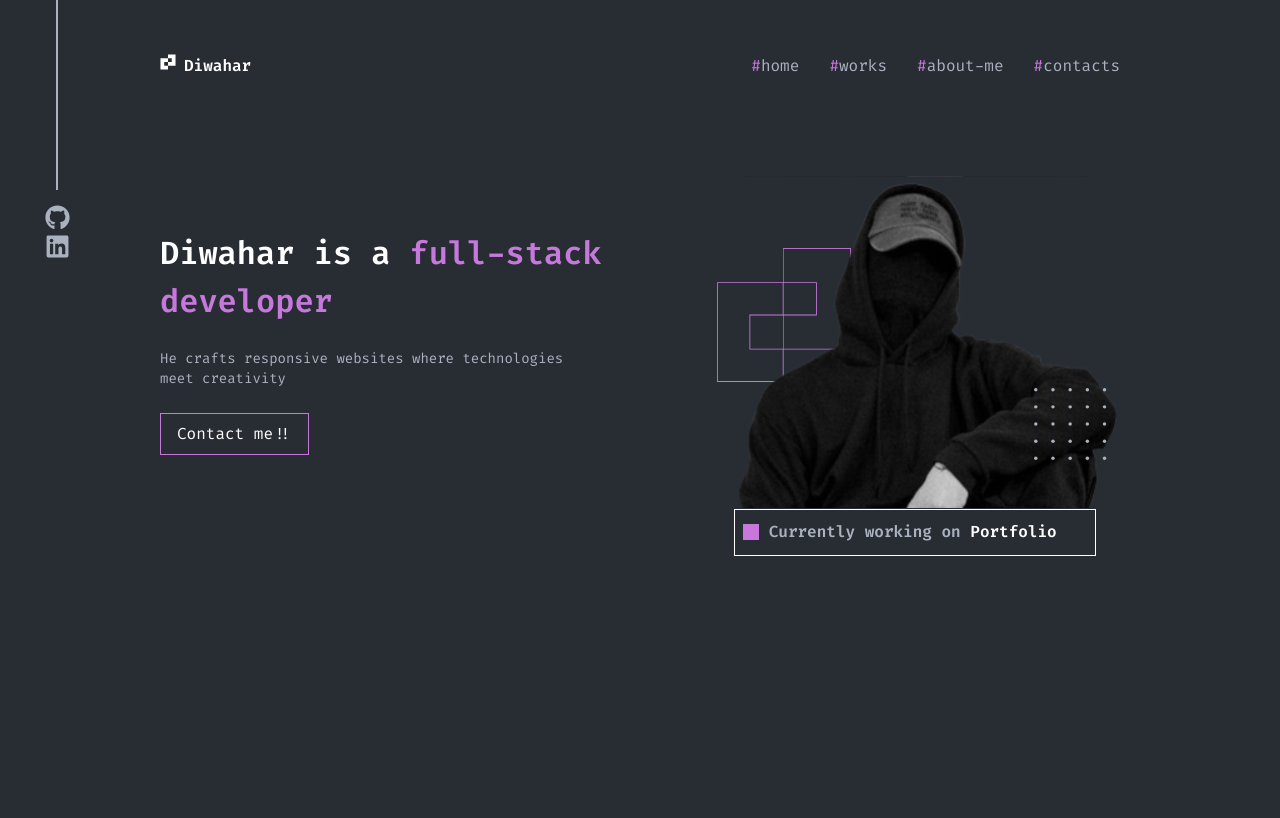
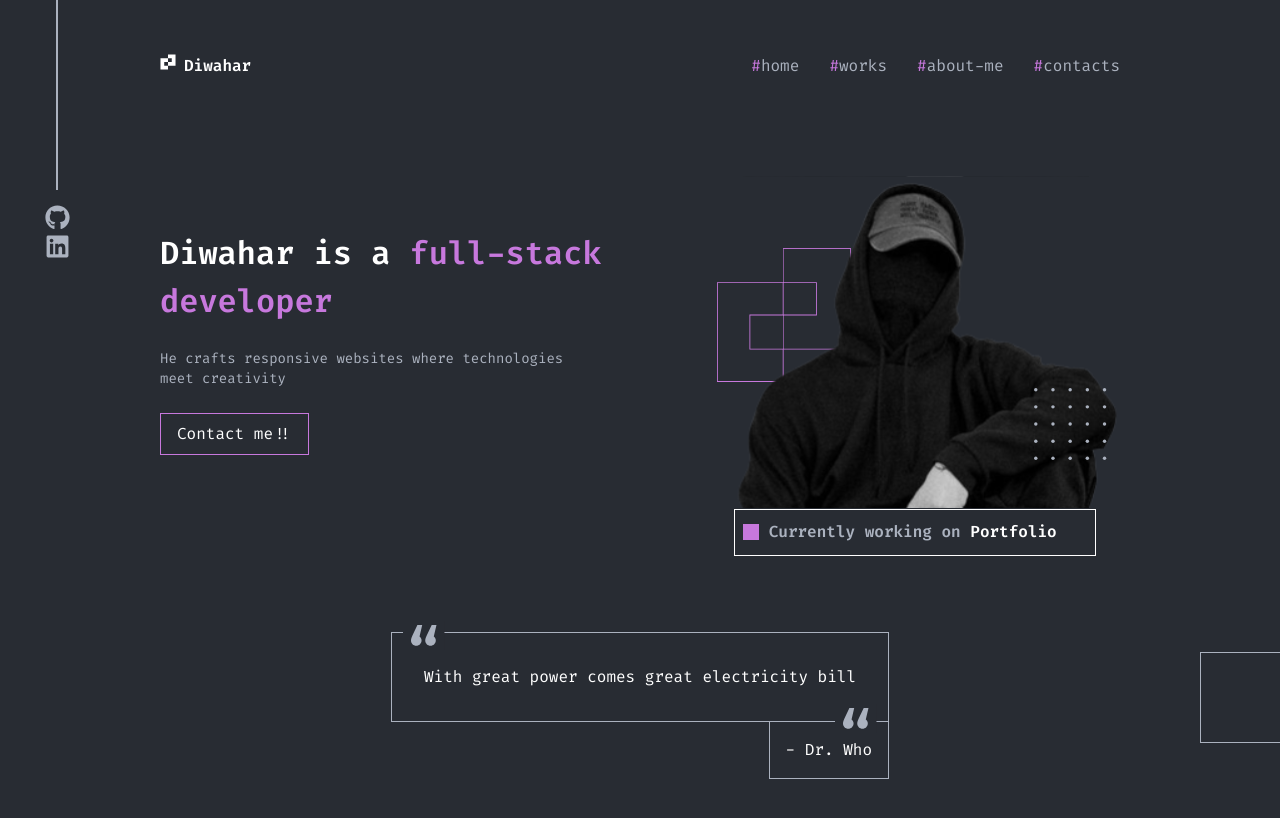
Before and after one commit to diwahar-m/personal-portfolio, a React (Vite) app: page / in a window 1280 px wide. Shown: the top 818 px of the page. Built offline with nearby package versions, Linux system fonts and the light colour scheme; a web font is replaced by a local one.

Commit message:
title section completed

```diff
--- a/src/components/HeroSection.jsx
+++ b/src/components/HeroSection.jsx
@@ -1,8 +1,10 @@
 import React from "react";
 import ProfileImage from "../assets/hero/profileImage.svg";
+import TitleSection from "./TitleSection";
 
 export default function HeroSection() {
   return (
+    <div>
       <div className="mt-[4.4rem]  flex flex-col sm:flex-row items-center mx-auto sm:mx-[8rem]  ">
         {/* Hero title */}
         <div className="flex flex-col justify-between items-start py-[4.6rem] gap-[1.5rem]">
@@ -24,10 +26,13 @@ export default function HeroSection() {
           <div className="border-[#fff] w-[90%] mx-auto px-[0.5rem] py-[0.66rem] border-[1px] flex items-center gap-[10px] absolute -bottom-5 right-6">
             <div className="bg-[#C778DD] w-[1rem] h-[1rem]"></div>
             <h6 className="text-base font-semibold text-[#ABB2BF]">
-            Currently working on <span className="text-[#fff]">Portfolio</span>
+              Currently working on{" "}
+              <span className="text-[#fff]">Portfolio</span>
             </h6>
           </div>
         </div>
       </div>
+      <TitleSection />
+    </div>
   );
 }
--- /dev/null
+++ b/src/components/TitleSection.jsx
@@ -0,0 +1,23 @@
+import React from "react";
+import Comma from "../assets/title/titleComma.svg";
+import Rectangle from "../assets/title/rectangle.svg";
+
+export default function TitleSection() {
+  return (
+    <div className="flex items-center justify-center">
+      <div className="flex flex-col justify-center items-end py-[6rem] text-[#fff] ">
+        <div className="border-[#ABB2BF] border-[1px] p-[2rem] relative ">
+          <h2 className="text-2xlfont-medium">
+            With great power comes great electricity bill
+          </h2>
+          <img src={Comma} className="absolute -top-3 left-[.7rem]" />
+          <img src={Comma} className="absolute -bottom-3 right-[.7rem]" />
+        </div>
+        <div className="border-[#ABB2BF] border-[1px] border-t-0 p-[1rem] ">
+          <h3 classsName="text-2xl ">- Dr. Who</h3>
+        </div>
+      </div>
+      <img src={Rectangle} className="absolute -right-0.5 top-163" />
+    </div>
+  );
+}
```
Also changed, not shown: src/assets/title/rectangle.svg (added), src/assets/title/titleComma.svg (added). Lines whose indentation alone changed are shown as unchanged.
